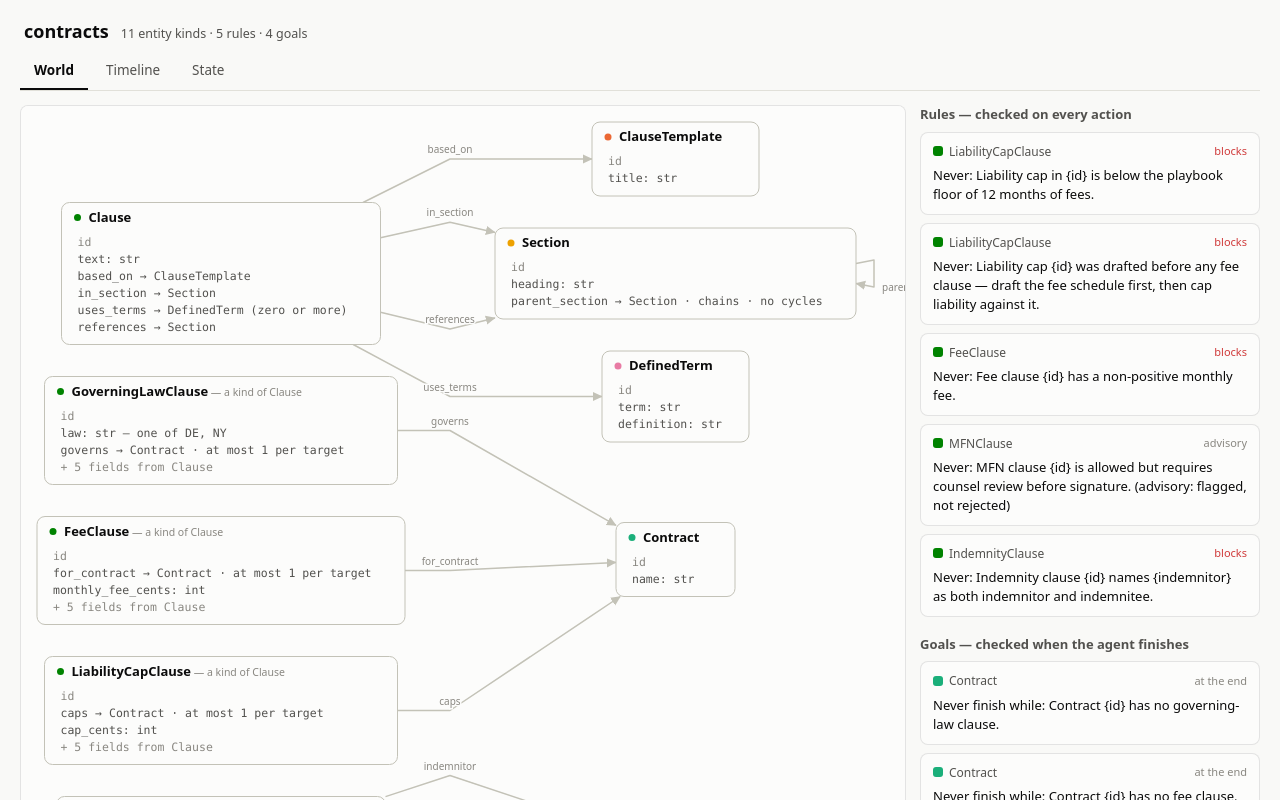
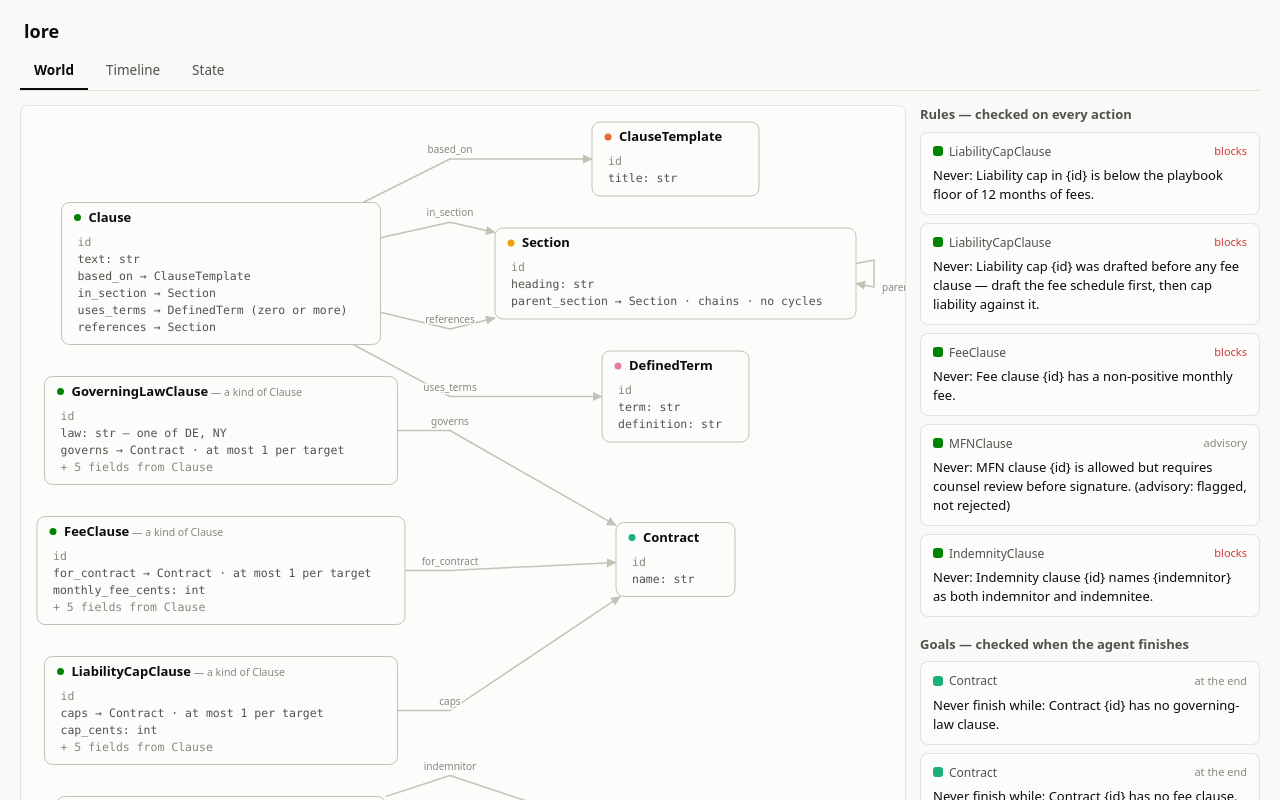
Before and after one commit to MaanavKhaitan/lore, a React (Vite) app in the folder viz-ui/: page / in a window 1280 px wide. Shown: the top 800 px of the page. Built offline with nearby package versions, Linux system fonts and the light colour scheme.

Commit message:
Header is just "lore"
Drop the domain name and the entity/rule/goal stat line from the app header.

Co-Authored-By: Claude Fable 5 <noreply@anthropic.com>

```diff
--- a/viz-ui/src/styles.css
+++ b/viz-ui/src/styles.css
@@ -68,10 +68,6 @@ body {
 .app-header h1 {
   font-size: 18px;
   margin: 0;
-}
-.header-note {
-  color: var(--ink-2);
-  font-size: 12.5px;
 }
 .banner-warn {
   background: color-mix(in srgb, var(--warning) 16%, var(--surface-1));
--- a/viz-ui/src/ui/App.tsx
+++ b/viz-ui/src/ui/App.tsx
@@ -56,11 +56,7 @@ export function App({ spec, trace, snapshot }: AppProps) {
     <div className="viz-root">
       <style>{colorCss}</style>
       <header className="app-header">
-        <h1>{spec.lore}</h1>
-        <span className="header-note">
-          {spec.classes.length} entity kinds · {spec.rules.length} rules · {spec.goals.length} goals
-          {mode === "snapshot" && " · viewing a saved snapshot"}
-        </span>
+        <h1>lore</h1>
       </header>
       {staleData && (
         <div className="banner-warn" role="alert">
```
Also changed, not shown: 2 other files (tests, documents, lock files or other folders).
